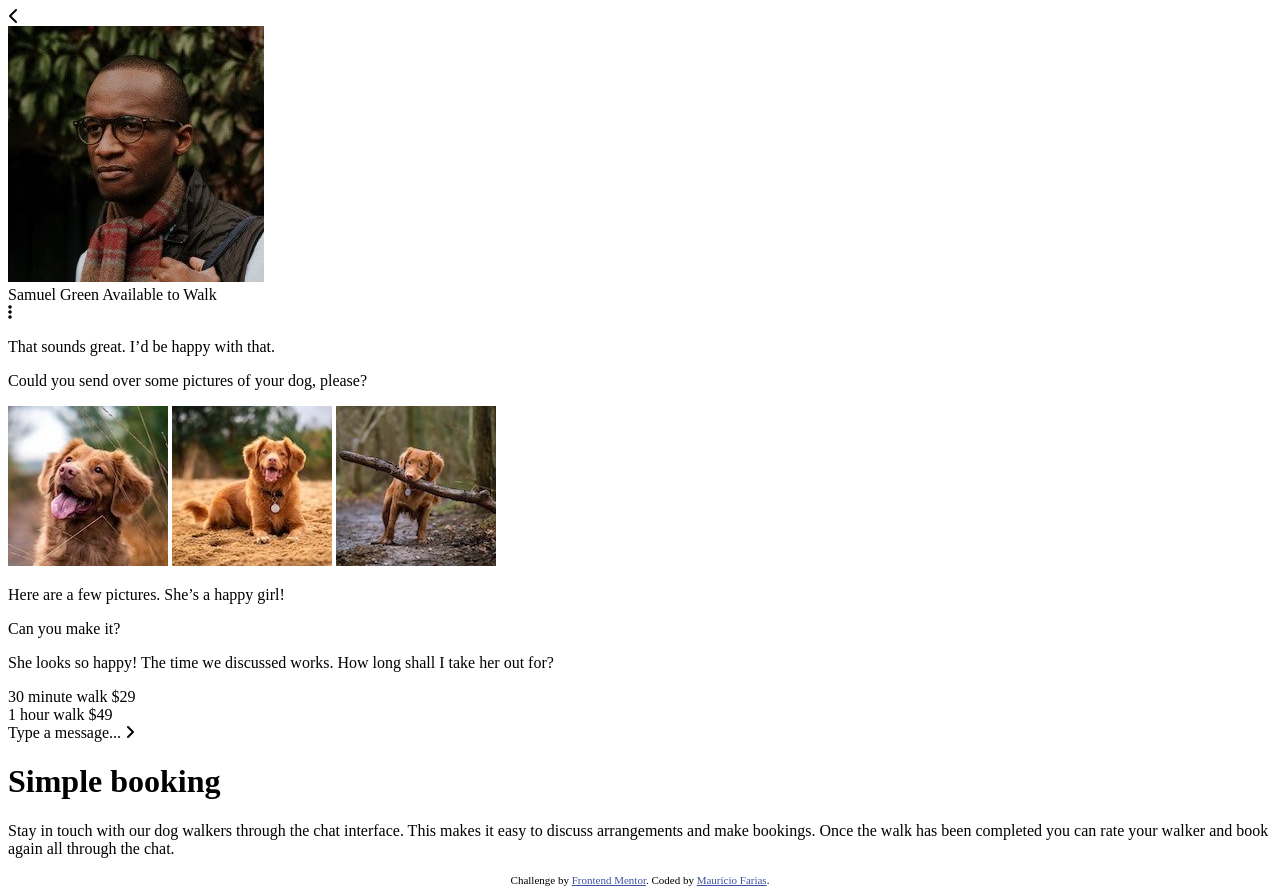
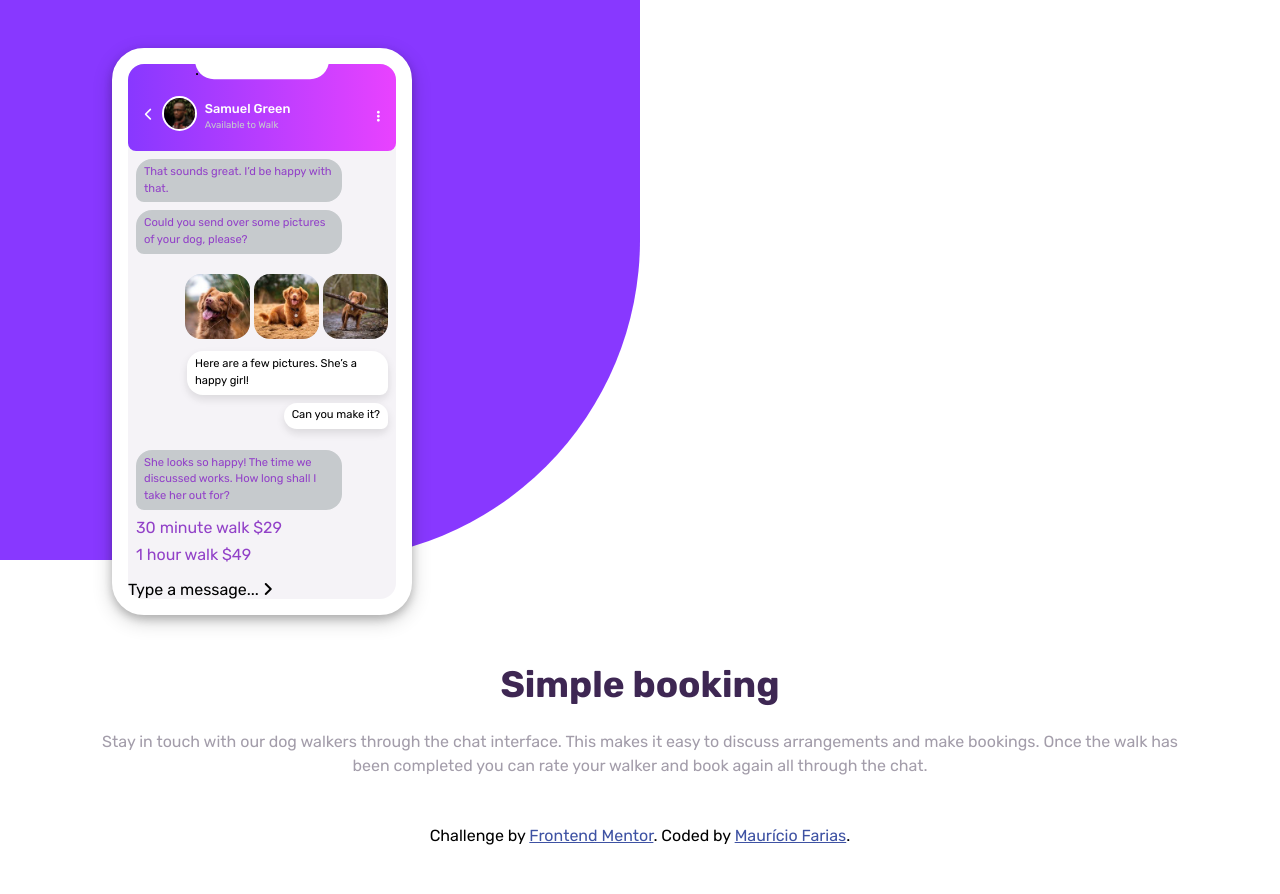
Before and after one commit to mauriciompf/Chat-App-css-illustration, a plain HTML site: page index.html in a window 1280 px wide. After the commit the page ends 845 px from the top, so only its background shows below. Drawn offline with Linux system fonts and the light colour scheme.

Commit message:
Update style.css

```diff
--- a/design/style.css
+++ b/design/style.css
@@ -1,17 +1,223 @@
+@import url('https://fonts.googleapis.com/css2?family=Rubik:wght@400;500;700&display=swap');
+:root {
+	--clr-primary-violet: hsl(276, 100%, 81%);
+	--clr-primary-moderate-violet: hsl(276, 55%, 52%);
+	--clr-primary-desaturated-dark-violet: hsl(271, 15%, 43%);
+	--clr-primary-grayish-blue: hsl(206, 6%, 79%);
+	--clr-primary-very-dark-desaturated-violet: hsl(271, 36%, 24%);
+	--clr-primary-dark-grayish: hsl(270, 7%, 64%);
+	--clr-gradient-light-magenta: hsl(293, 100%, 63%);
+	--clr-gradient-light-violet: hsl(264, 100%, 61%);
+	--clr-secondary-white: hsl(0, 0%, 100%);
+	--clr-secondary-light-grayish: hsl(270, 20%, 96%);
+	--clr-secondary-very-dark-desaturated-violet: hsl(271, 36%, 24%);
+	--clr-secondary-very-light-magenta: hsl(289, 100%, 72%);
+}
+
 /* =========
 	Global Styles
 ===========*/
 
+* {
+	margin: 0;
+	padding: 0;
+	box-sizing: border-box;
+}
+
+body {
+	font-size: 16px;
+	font-family: 'Rubik', sans-serif;
+
+	--clr-sub-heading: var(--clr-primary-violet);
+	--clr-chat-left: var(--clr-primary-moderate-violet);
+	--clr-chat-right: var(--clr-primary-desaturated-dark-violet);
+	--clr-placeholder-text: var(--clr-primary-grayish-blue);
+	--clr-main-heading: var(--clr-primary-very-dark-desaturated-violet);
+	--clr-paragraph: var(--clr-primary-dark-grayish);
+
+	--gradient-left: var(--clr-gradient-light-magenta);
+	--gradient-right: var(--clr-gradient-light-violet);
+
+	--bg-app: var(--clr-secondary-light-grayish);
+	--bg-submit-btn: var(--clr-secondary-very-dark-desaturated-violet);
+	--outline-radio-btn: var(--clr-secondary-very-light-magenta);
+	width: 85%;
+	margin: 0 auto;
+}
+
+p {
+	line-height: 1.5;
+	font-weight: 400;
+}
+
 /* =========
 	Main
 ===========*/
+.main {
+	margin: 3rem 0;
+}
+
+.main::before {
+	content: "";
+	position: absolute;
+	top: 0;
+	left: 0;
+	width: 50%;
+	height: 70%;
+	border-radius: 0 0 20rem 0;
+	z-index: 0;
+	background-color: var(--clr-gradient-light-violet);
+}
+
+/* Phone */
+.phone {
+	position: relative;
+	margin: 3rem 1rem;
+	z-index: 999;
+	background-color: var(--bg-app);
+	border: 1rem solid var(--clr-secondary-white);
+	border-radius: 2rem;
+	box-shadow:
+		0 4px 8px 0 rgba(0, 0, 0, 0.2),
+		0 6px 20px 0 rgba(0, 0, 0, 0.19);
+	max-width: calc(300rem / 16);
+}
+
+.phone::before {
+	content: ".";
+	position: absolute;
+	top: 0;
+	right: 50%;
+	left: 50%;
+	transform: translateY(-20%) translateX(-50%);
+	background-color: var(--clr-secondary-white);
+	border-radius: 0 0 2rem 2rem;
+	width: 50%;
+}
+
+.phone__header {
+	display:  flex;
+	align-items: center;
+	justify-content: space-between;
+	padding: 1rem;
+	padding-top: 2rem;
+	background:
+		linear-gradient(90deg,
+			rgba(136,56,255,1) 0%,
+			rgba(233,66,255,1) 100%);
+	border-radius: 1rem 1rem .5rem .5rem;
+}
+
+.phone__header i {
+	color: var(--clr-secondary-white);
+	font-size: .8rem;
+}
+
+.col-1 {
+	display: inherit;
+	align-items: center;
+	gap: .5rem;
+}
+
+.avatar img {
+	max-width: 100%;
+	width: 2.2rem;
+	border-radius: 50%;
+	border: .125rem solid var(--clr-secondary-white);
+}
+
+.info {
+	display: flex;
+	flex-direction: column;
+	align-self: center;
+}
+
+.name-user {
+	margin-bottom: .2rem;
+	font-size: .8rem;
+	font-weight: 500;
+	color: var(--clr-secondary-white);
+}
+
+.status-user {
+	font-size: .6rem;
+	color: var(--clr-placeholder-text);
+}
+
+.phone__chat {
+	display: flex;
+	flex-direction: column;
+	justify-content: flex-end;
+	margin: .5rem 0;
+}
+
+.paragraph-chat {
+	padding: .3rem .5rem;
+	font-size: .7rem;
+	background-color: var(--clr-placeholder-text);
+	border-radius: 1rem 1rem 1rem .5rem;
+	text-align: left;
+}
+
+/* User 1 */
+.user-1 {
+	margin: 0 auto .5rem .5rem;
+	margin-right: 20%;
+	color: var(--clr-chat-left);
+}
+
+/* User 2 */
+.user-2 {
+	margin: 0 .5rem .5rem auto;
+	text-align: right;
+}
+
+.user-2-box {
+	margin: .8rem 0;
+	display: flex;
+	flex-direction: column;
+	align-items: flex-end;
+}
+
+.user-2-box .paragraph-chat {
+	text-align: left;
+	background-color: var(--clr-secondary-white);
+	margin-left: 22%;
+	border-radius: 1rem 1rem .5rem 1rem;
+	box-shadow:
+		0 4px 8px 0 rgba(0, 0, 0, 0.1),
+		0 6px 20px 0 rgba(0, 0, 0, 0.01);
+}
+
+.pictures img {
+	justify-self: flex-start;
+	max-width: 100%;
+	width: 25%;
+	border-radius: 1rem;
+}
+
+/* Text Content */
+.text-content {
+	text-align: center;
+}
+
+.title__main {
+	margin-bottom: 1.5rem;
+	font-weight: 700;
+	font-size: 2.3rem;
+	color: var(--clr-main-heading);
+}
+
+.paragraph__main {
+	color: var(--clr-paragraph);
+}
 
 /* =========
 	Footer
 ===========*/
 
 .attribution {
-	font-size: 11px;
+	font-size: 1rem;
 	text-align: center;
 }
 
```
